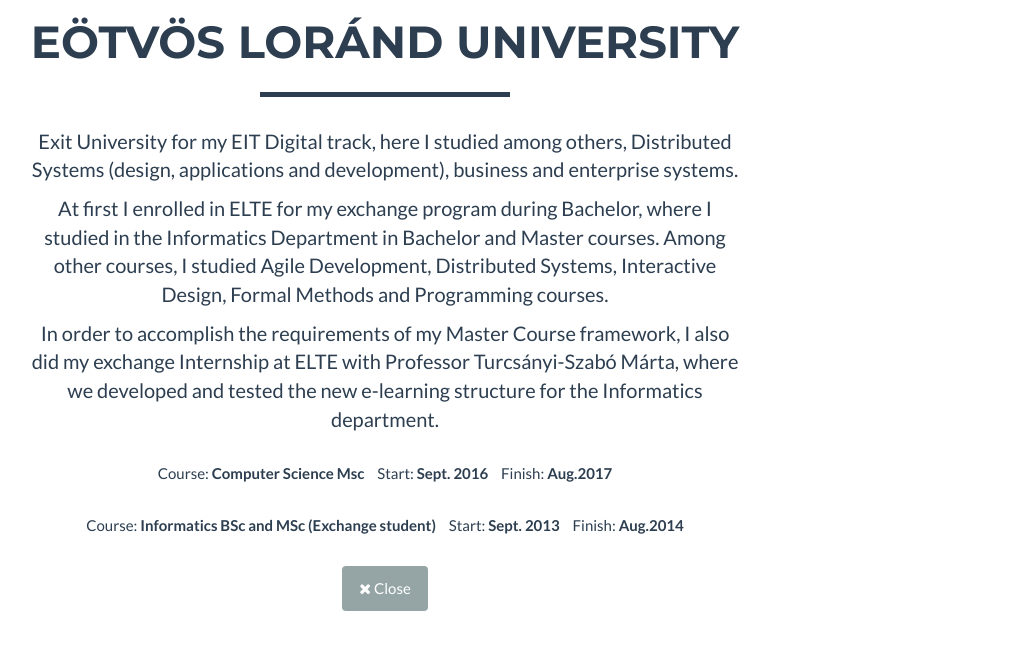
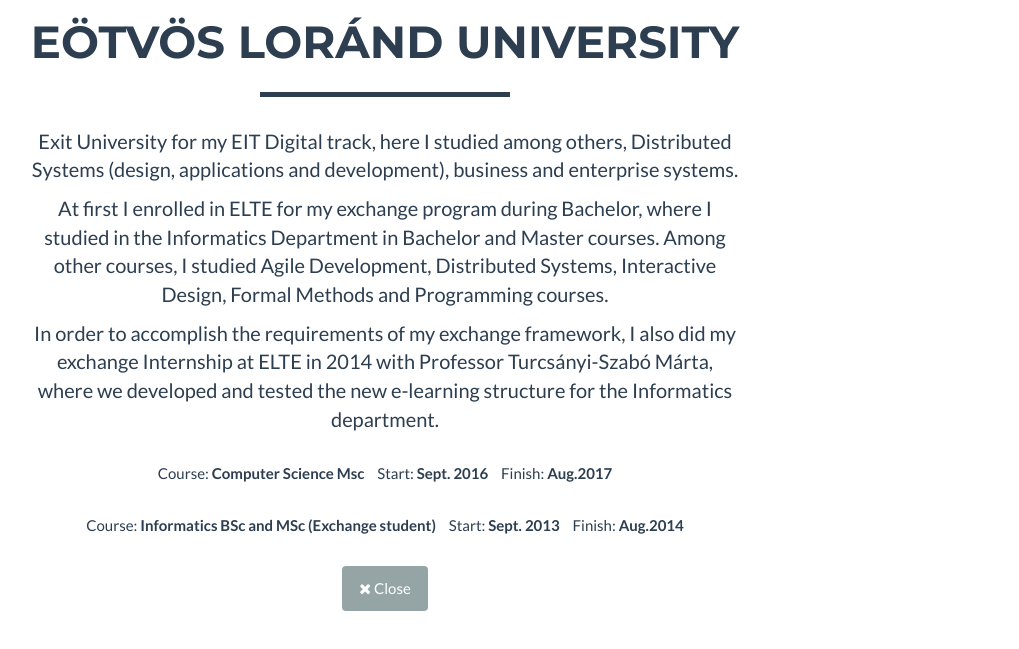
Before and after one commit to ferraricharles/ferraricharles..github.io, a plain HTML site: page index.html in a window 1280 px wide. Both pictures are taken after a click on the link 640 px from the left and 2127 px from the top of the page. Shown: the part 1830-2479 px from the top of the page, without its empty margins (255-1274 px from the left). Drawn offline with nearby package versions, Linux system fonts and the light colour scheme.

Commit message:
fixing wrong information

```diff
--- a/index.html
+++ b/index.html
@@ -476,7 +476,7 @@
                                 At first I enrolled in ELTE for my exchange program during Bachelor, where I studied in the Informatics Department in Bachelor and Master courses. Among other courses, I studied Agile Development, Distributed Systems, Interactive Design, Formal Methods and Programming courses.
                             </p>
                             <p>
-                                In order to accomplish the requirements of my Master Course framework, I also did my exchange Internship at ELTE with Professor Turcsányi-Szabó Márta, where we developed and tested the new e-learning structure for the Informatics department.
+                                In order to accomplish the requirements of my exchange framework, I also did my exchange Internship at ELTE in 2014 with Professor Turcsányi-Szabó Márta, where we developed and tested the new e-learning structure for the Informatics department.
                             </p>
 
                             <ul class="list-inline item-details">
```
